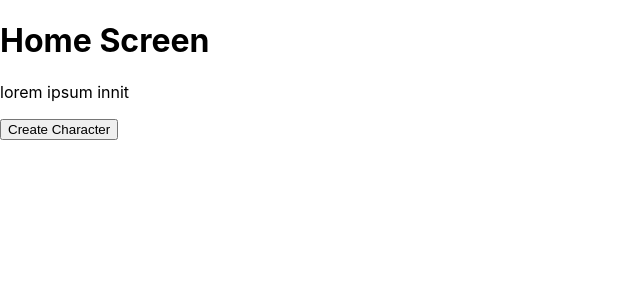
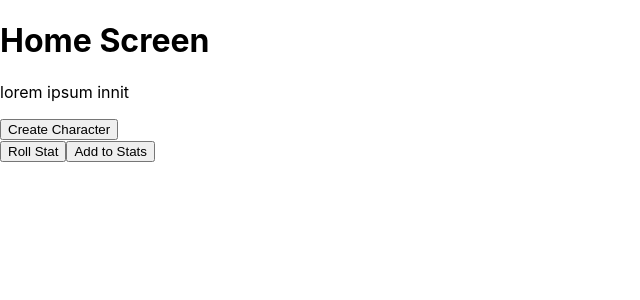
Before and after one commit to uncageddesign/characterGenerator, a React (Create React App) app in the folder rocknrollem_front/: page / in a window 1280 px wide. Shown: the top 300 px of the page, without its empty margins (0-640 px from the left). Built offline with nearby package versions, Linux system fonts and the light colour scheme; the HTML template or start-up script is replaced by a standard one.

Commit message:
now with modifiers

```diff
--- a/rocknrollem_front/src/components/character_creation/CharacterAttributes.js
+++ b/rocknrollem_front/src/components/character_creation/CharacterAttributes.js
@@ -31,16 +31,17 @@ constructor(props){
 
   addToAttributes(){
     let att = this.state.rollSum;
+    let mod = Math.floor(att/2) - 5
     console.log(att);
     if(this.state.attributes.length < 6){
       this.setState({
-        attributes: this.state.attributes.concat(att)
+        attributes: this.state.attributes.concat(att),
+        modifiers: this.state.modifiers.concat(mod)
       })
     }
   }
 
-
-  // setModifier(){
+  // addToModifier(){
     //takes each index of the attributes array
     //calculates (stat / 2) -5
     //adds to modifier array
--- a/rocknrollem_front/src/containers/MainContainer.js
+++ b/rocknrollem_front/src/containers/MainContainer.js
@@ -1,10 +1,12 @@
 import React from 'react';
 import HomeScreen from '../components/HomeScreen';
+import CharacterAttributes from '../components/character_creation/CharacterAttributes';
 
 const MainContainer = () => {
   return (
     <div>
     <HomeScreen/>
+    <CharacterAttributes />
     </div>
   )
 }
```
